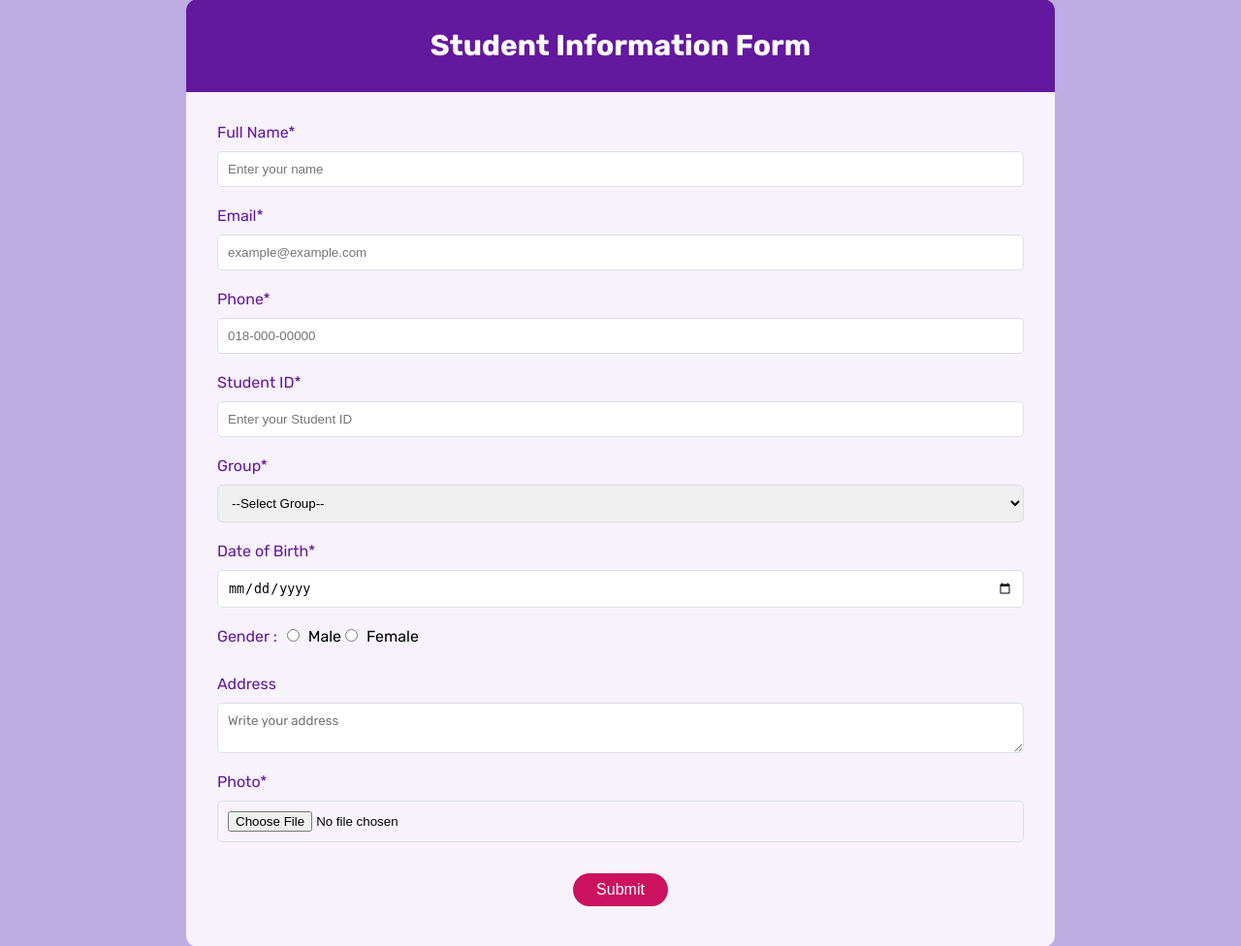
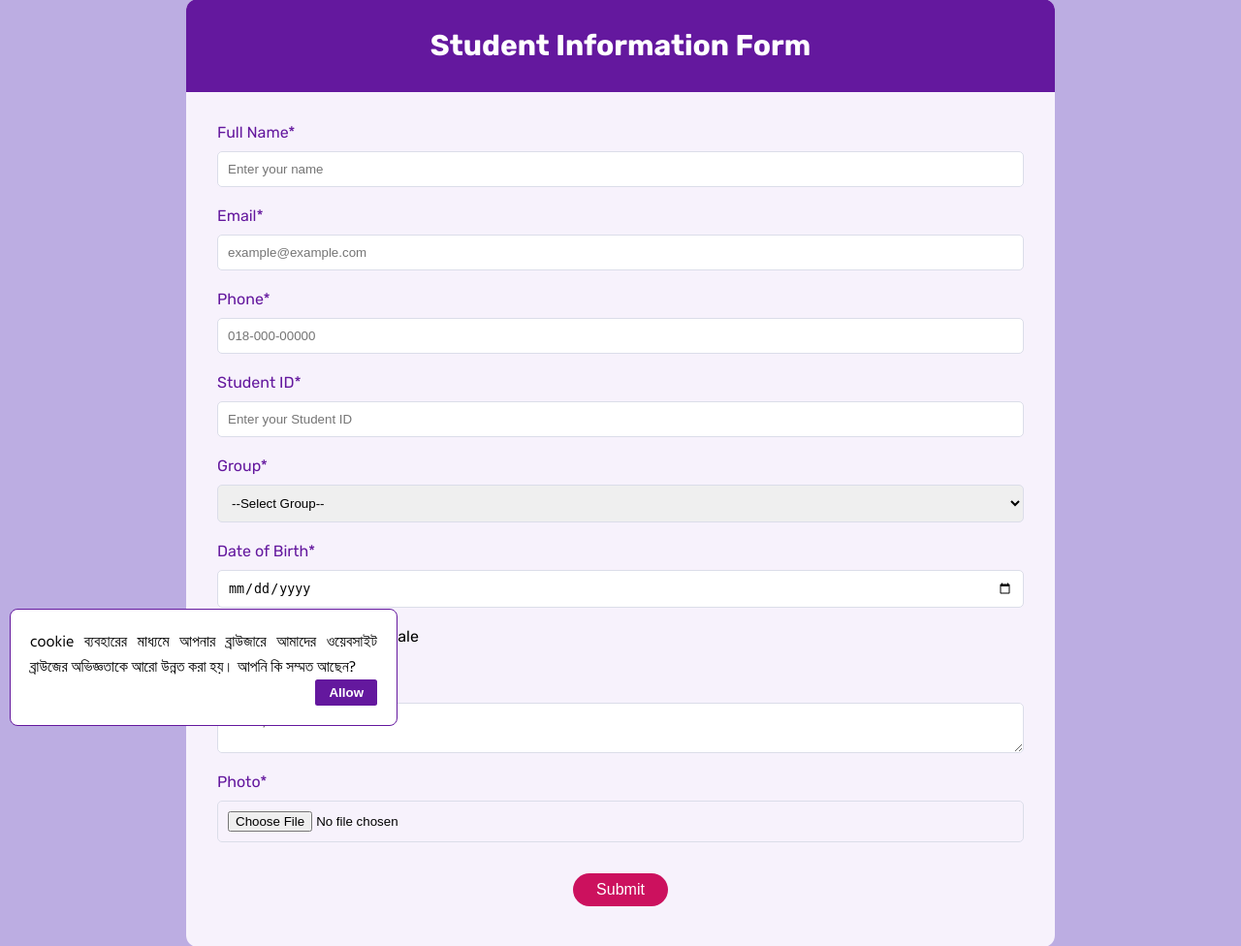
Before and after one commit to MazharTuhin/php-practice, a PHP site: page / in a window 1280 px wide. Shown: the part 41-1017 px from the top of the page at 97% size. Run offline with PHP 8.4, Linux system fonts and the light colour scheme.

Commit message:
Practice complete PHP Basic. Start OOP

```diff
--- a/step-12-13-14/assets/style.css
+++ b/step-12-13-14/assets/style.css
@@ -1,4 +1,4 @@
-@import url('https://fonts.googleapis.com/css2?family=Rubik:ital,wght@0,300..900;1,300..900&display=swap');
+@import url('https://fonts.googleapis.com/css2?family=Hind+Siliguri:wght@300;400;500;600;700&family=Rubik:ital,wght@0,300..900;1,300..900&display=swap');
 
 * {
     margin: 0;
@@ -190,3 +190,38 @@ th, td {
     text-align: center;
     color: green;
 }
+
+/* COOKIE BOX */
+.cookie-container {
+    position: fixed;
+    bottom: 10px;
+    left: 10px;
+    width: 400px;
+    background-color: #ffffff;
+    padding: 20px;
+    border: 1px solid #64189E;
+    border-radius: 8px;
+    font-family: 'Hind Siliguri', sans-serif;
+    text-align: justify;
+}
+
+.cookie-btn {
+    text-align: right;
+}
+
+.cookie-btn button {
+    background-color: #64189E;
+    color: #ffffff;
+    padding: 6px 14px;
+    display: inline-block;
+    border: none;
+    border-radius: 2.5px;
+    font-weight: 600;
+    transition: 0.3s;
+    cursor: pointer;
+}
+
+.cookie-btn button:hover {
+    background-color: #4e0b82;
+    transform: scale(1.1);
+}
--- /dev/null
+++ b/step-12-13-14/cookie-script.php
@@ -0,0 +1,8 @@
+<?php
+
+    if (isset($_GET['accept_cookie'])) {
+        setcookie('cookie_accepted', 'yes', time() + (86400 * 14), '/');
+        exit;
+    }
+
+?>
--- a/step-12-13-14/index.php
+++ b/step-12-13-14/index.php
@@ -1,3 +1,6 @@
+<?php require_once 'cookie-script.php' ?>
+<?php require_once 'server_script.php' ?>
+
 <!DOCTYPE html>
 <html lang="en">
 <head>
@@ -7,8 +10,6 @@
     <link rel="stylesheet" href="assets/style.css">
 </head>
 <body>
-
-    <?php require_once 'server_script.php' ?>
 
     <div class="container">
         <!-- INPUT -->
@@ -122,6 +123,29 @@
         </div>
     </div>
 
+    <?php if (!isset($_COOKIE['cookie_accepted'])): ?>
+        <!-- COOKIE BOX -->
+        <div class="cookie-container" id="cookie-box">
+            <div class="cookie-content">
+                <p>
+                    cookie ব্যবহারের মাধ্যমে আপনার ব্রাউজারে আমাদের ওয়েবসাইট ব্রাউজের অভিজ্ঞতাকে আরো উন্নত করা হয়। আপনি কি সম্মত আছেন?
+                </p>
+            </div>
+            <div class="cookie-btn">
+                <button onclick="acceptCookie()">Allow</button>
+            </div>
+        </div>
+    <?php endif; ?>
+
+
+    <!-- JS for COOKIE BOX -->
+    <script>
+        function acceptCookie() {
+            fetch('?accept_cookie=true').then(() => {
+                document.getElementById('cookie-box').style.display = 'none';
+            });
+        }
+    </script>
 
 </body>
 </html>
```
Also changed, not shown: OOP/oop-1.php (added, +57 -0 lines), OOP/oop-2.php (added).
